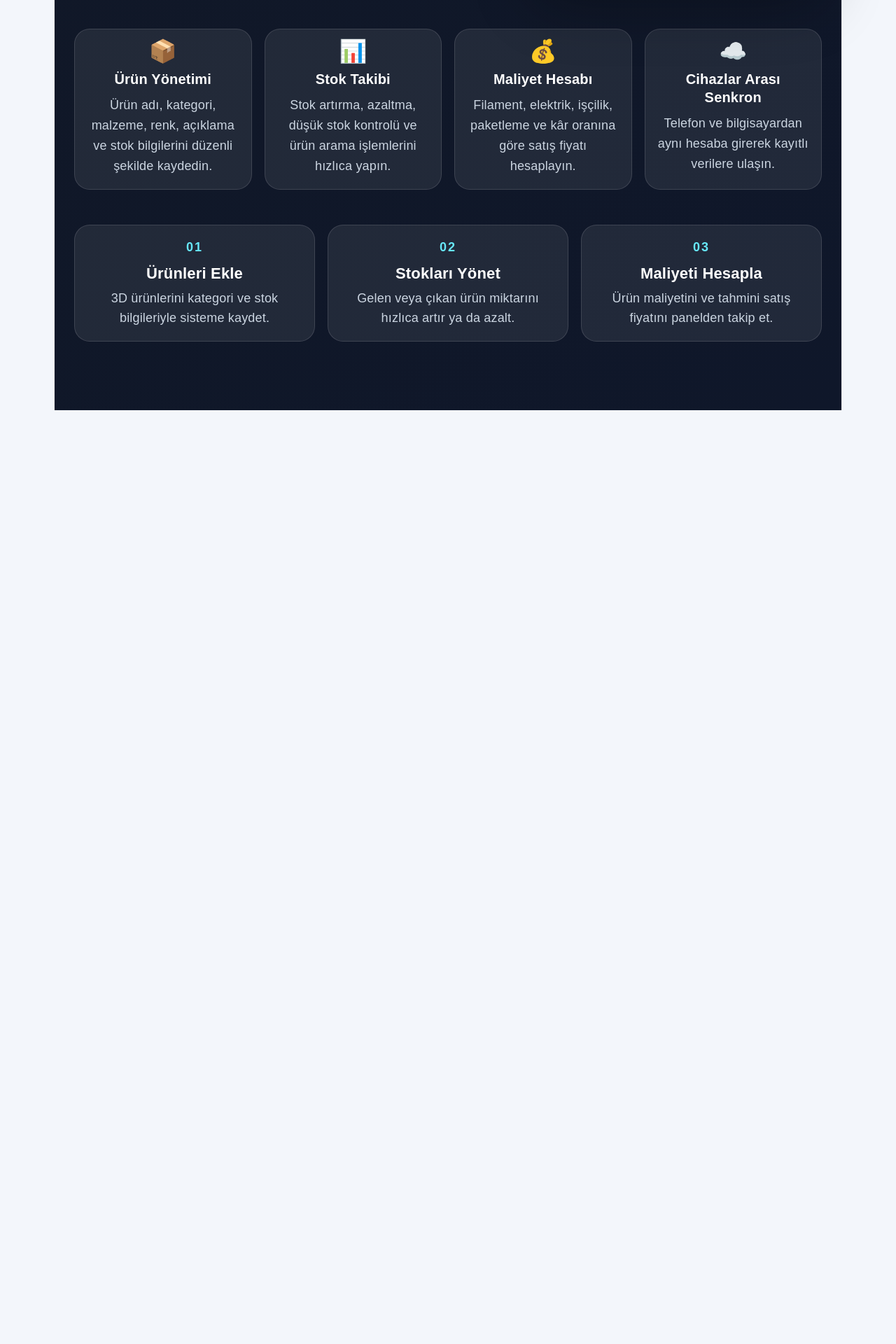
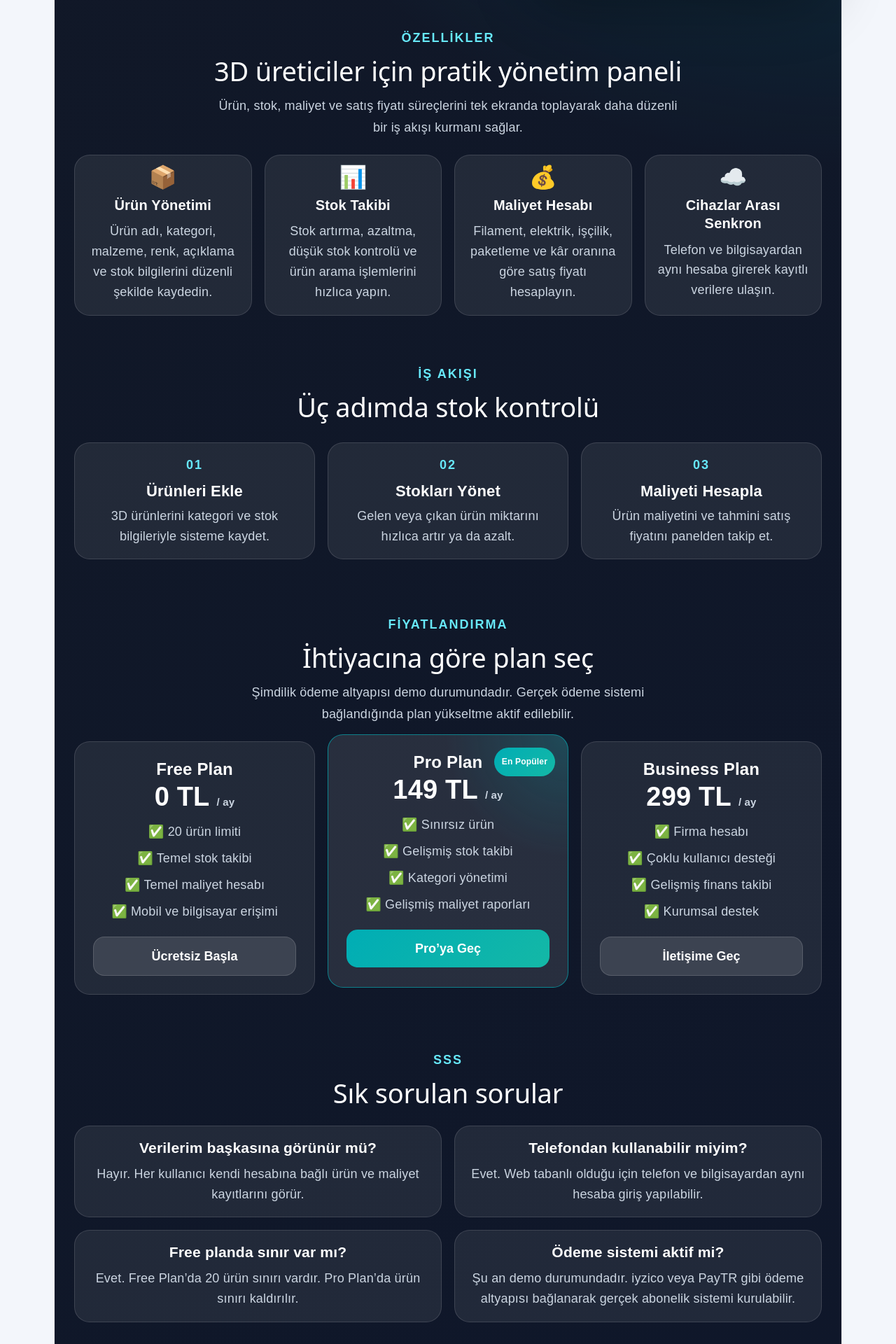
Before and after one commit to emir2-scu/NuveraStockWebApp, a React (Vite) app: page / in a window 1280 px wide. Shown: the part 780-2700 px from the top of the page at 70% size. Before the commit the page ends 1366 px from the top, so only its background shows below. Built offline with nearby package versions, Linux system fonts and the light colour scheme.

Commit message:
Add pricing page admin plan and free product limit

```diff
--- a/src/App.jsx
+++ b/src/App.jsx
@@ -93,7 +93,8 @@ function App() {
           {
             id: session.user.id,
             email: session.user.email,
-            plan: "free",
+            plan: session.user.email === "emir93716@gmail.com" ? "admin" : "free",
+            is_admin: session.user.email === "emir93716@gmail.com",
           },
         ])
         .select()
@@ -142,10 +143,7 @@ function App() {
       return;
     }
 
-    alert(
-      "Kayıt oluşturuldu. Eğer mail doğrulama açıksa mailini kontrol et. Sonra giriş yapabilirsin."
-    );
-
+    alert("Kayıt oluşturuldu. Şimdi aynı mail ve şifreyle giriş yapabilirsin.");
     setAuthMode("login");
   };
 
@@ -198,6 +196,16 @@ function App() {
   const lowStock = products.filter((p) => Number(p.stock) <= 5).length;
   const totalCost = costs.reduce((sum, c) => sum + Number(c.total_cost || 0), 0);
   const totalSale = costs.reduce((sum, c) => sum + Number(c.sale_price || 0), 0);
+
+  const isAdmin =
+    profile?.is_admin === true ||
+    profile?.plan === "admin" ||
+    session?.user?.email === "emir93716@gmail.com";
+
+  const isPro = profile?.plan === "pro" || profile?.plan === "business";
+  const freeProductLimit = 20;
+  const canAddMoreProducts =
+    isAdmin || isPro || products.length < freeProductLimit;
 
   const categories = [
     "Tüm Ürünler",
@@ -249,6 +257,13 @@ function App() {
 
   const addProduct = async () => {
     if (!session?.user) return;
+
+    if (!canAddMoreProducts) {
+      alert(
+        "Free Plan'da en fazla 20 ürün ekleyebilirsiniz. Daha fazla ürün için Pro plana geçmeniz gerekir."
+      );
+      return;
+    }
 
     if (!form.name || !form.stock) {
       alert("Ürün adı ve stok adedi boş bırakılamaz.");
@@ -453,6 +468,7 @@ function App() {
       display: flex;
       align-items: center;
       gap: 18px;
+      flex-wrap: wrap;
     }
 
     .landing-nav a {
@@ -538,7 +554,9 @@ function App() {
     .dashboard-grid div,
     .dashboard-product,
     .feature-card,
-    .workflow-section div {
+    .workflow-section div,
+    .pricing-card,
+    .faq-card {
       background: rgba(255, 255, 255, 0.08);
       border: 1px solid rgba(255, 255, 255, 0.13);
       border-radius: 22px;
@@ -644,9 +662,34 @@ function App() {
       color: white;
     }
 
+    .landing-section-title {
+      max-width: 1180px;
+      margin: 0 auto 24px;
+      text-align: center;
+    }
+
+    .landing-section-title span {
+      color: #67e8f9;
+      font-weight: 900;
+      letter-spacing: 2px;
+    }
+
+    .landing-section-title h2 {
+      margin: 12px 0;
+      font-size: 38px;
+      color: white;
+    }
+
+    .landing-section-title p {
+      margin: 0 auto;
+      max-width: 680px;
+      color: #cbd5e1;
+      line-height: 1.7;
+    }
+
     .features-section {
       max-width: 1180px;
-      margin: 0 auto 50px;
+      margin: 0 auto 70px;
       display: grid;
       grid-template-columns: repeat(4, 1fr);
       gap: 18px;
@@ -671,7 +714,7 @@ function App() {
 
     .workflow-section {
       max-width: 1180px;
-      margin: 28px auto 70px;
+      margin: 28px auto 80px;
       display: grid;
       grid-template-columns: repeat(3, 1fr);
       gap: 18px;
@@ -690,6 +733,106 @@ function App() {
     }
 
     .workflow-section p {
+      margin: 0;
+      color: #cbd5e1;
+      line-height: 1.6;
+    }
+
+    .pricing-section {
+      max-width: 1180px;
+      margin: 0 auto 80px;
+      display: grid;
+      grid-template-columns: repeat(3, 1fr);
+      gap: 18px;
+    }
+
+    .pricing-card {
+      position: relative;
+      padding: 26px;
+    }
+
+    .pricing-card.featured {
+      border-color: rgba(0, 173, 181, 0.65);
+      background:
+        radial-gradient(circle at top right, rgba(0, 173, 181, 0.22), transparent 35%),
+        rgba(255, 255, 255, 0.1);
+      transform: translateY(-10px);
+    }
+
+    .pricing-label {
+      position: absolute;
+      top: 18px;
+      right: 18px;
+      background: linear-gradient(135deg, #00adb5, #14b8a6);
+      color: white;
+      padding: 7px 11px;
+      border-radius: 999px;
+      font-size: 12px;
+      font-weight: 900;
+    }
+
+    .pricing-card h3 {
+      margin: 0 0 12px;
+      color: white;
+      font-size: 24px;
+    }
+
+    .pricing-price {
+      font-size: 38px;
+      font-weight: 900;
+      color: white;
+      margin-bottom: 16px;
+    }
+
+    .pricing-price span {
+      color: #cbd5e1;
+      font-size: 15px;
+      font-weight: 700;
+    }
+
+    .pricing-card ul {
+      list-style: none;
+      padding: 0;
+      margin: 0 0 22px;
+    }
+
+    .pricing-card li {
+      color: #cbd5e1;
+      margin-bottom: 11px;
+      line-height: 1.5;
+    }
+
+    .pricing-card button {
+      width: 100%;
+      border: 0;
+      border-radius: 16px;
+      padding: 14px;
+      font-weight: 900;
+      cursor: pointer;
+      color: white;
+      background: rgba(255, 255, 255, 0.12);
+      border: 1px solid rgba(255, 255, 255, 0.14);
+    }
+
+    .pricing-card.featured button {
+      background: linear-gradient(135deg, #00adb5, #14b8a6);
+      border: 0;
+    }
+
+    .faq-section {
+      max-width: 1180px;
+      margin: 0 auto 80px;
+      display: grid;
+      grid-template-columns: repeat(2, 1fr);
+      gap: 18px;
+    }
+
+    .faq-card h3 {
+      margin: 0 0 10px;
+      color: white;
+    }
+
+    .faq-card p {
       margin: 0;
       color: #cbd5e1;
       line-height: 1.6;
@@ -705,18 +848,18 @@ function App() {
         font-size: 42px;
       }
 
-      .features-section {
+      .features-section,
+      .pricing-section {
         grid-template-columns: repeat(2, 1fr);
       }
 
-      .workflow-section {
+      .workflow-section,
+      .faq-section {
         grid-template-columns: 1fr;
       }
 
-      .landing-nav {
-        width: 100%;
-        justify-content: space-between;
-        flex-wrap: wrap;
+      .pricing-card.featured {
+        transform: none;
       }
     }
 
@@ -735,7 +878,8 @@ function App() {
         font-size: 36px;
       }
 
-      .features-section {
+      .features-section,
+      .pricing-section {
         grid-template-columns: 1fr;
       }
 
@@ -781,6 +925,8 @@ function App() {
           <nav className="landing-nav">
             <a href="#features">Özellikler</a>
             <a href="#workflow">Nasıl Çalışır?</a>
+            <a href="#pricing">Fiyatlandırma</a>
+            <a href="#faq">SSS</a>
             <button onClick={() => setShowLogin(true)}>Giriş Yap</button>
           </nav>
         </header>
@@ -800,8 +946,8 @@ function App() {
             </p>
 
             <div className="hero-buttons">
-              <button onClick={() => setShowLogin(true)}>Panele Giriş Yap</button>
-              <a href="#features">Sistemi İncele</a>
+              <button onClick={() => setShowLogin(true)}>Ücretsiz Başla</button>
+              <a href="#pricing">Planları İncele</a>
             </div>
 
             <div className="hero-mini-stats">
@@ -814,8 +960,8 @@ function App() {
                 <span>Telefon uyumlu</span>
               </div>
               <div>
-                <strong>Hızlı</strong>
-                <span>Kolay stok işlemi</span>
+                <strong>Güvenli</strong>
+                <span>Kullanıcıya özel veri</span>
               </div>
             </div>
           </div>
@@ -843,8 +989,8 @@ function App() {
                 <strong>Hesapla</strong>
               </div>
               <div>
-                <span>Raporlama</span>
-                <strong>Hazır</strong>
+                <span>Plan</span>
+                <strong>Pro</strong>
               </div>
             </div>
 
@@ -866,7 +1012,16 @@ function App() {
           </div>
         </section>
 
-        <section className="features-section" id="features">
+        <div className="landing-section-title" id="features">
+          <span>ÖZELLİKLER</span>
+          <h2>3D üreticiler için pratik yönetim paneli</h2>
+          <p>
+            Ürün, stok, maliyet ve satış fiyatı süreçlerini tek ekranda
+            toplayarak daha düzenli bir iş akışı kurmanı sağlar.
+          </p>
+        </div>
+
+        <section className="features-section">
           <div className="feature-card">
             <div>📦</div>
             <h3>Ürün Yönetimi</h3>
@@ -904,7 +1059,12 @@ function App() {
           </div>
         </section>
 
-        <section className="workflow-section" id="workflow">
+        <div className="landing-section-title" id="workflow">
+          <span>İŞ AKIŞI</span>
+          <h2>Üç adımda stok kontrolü</h2>
+        </div>
+
+        <section className="workflow-section">
           <div>
             <span>01</span>
             <h3>Ürünleri Ekle</h3>
@@ -921,6 +1081,99 @@ function App() {
             <span>03</span>
             <h3>Maliyeti Hesapla</h3>
             <p>Ürün maliyetini ve tahmini satış fiyatını panelden takip et.</p>
+          </div>
+        </section>
+
+        <div className="landing-section-title" id="pricing">
+          <span>FİYATLANDIRMA</span>
+          <h2>İhtiyacına göre plan seç</h2>
+          <p>
+            Şimdilik ödeme altyapısı demo durumundadır. Gerçek ödeme sistemi
+            bağlandığında plan yükseltme aktif edilebilir.
+          </p>
+        </div>
+
+        <section className="pricing-section">
+          <div className="pricing-card">
+            <h3>Free Plan</h3>
+            <div className="pricing-price">
+              0 TL <span>/ ay</span>
+            </div>
+            <ul>
+              <li>✅ 20 ürün limiti</li>
+              <li>✅ Temel stok takibi</li>
+              <li>✅ Temel maliyet hesabı</li>
+              <li>✅ Mobil ve bilgisayar erişimi</li>
+            </ul>
+            <button onClick={() => setShowLogin(true)}>Ücretsiz Başla</button>
+          </div>
+
+          <div className="pricing-card featured">
+            <div className="pricing-label">En Popüler</div>
+            <h3>Pro Plan</h3>
+            <div className="pricing-price">
+              149 TL <span>/ ay</span>
+            </div>
+            <ul>
+              <li>✅ Sınırsız ürün</li>
+              <li>✅ Gelişmiş stok takibi</li>
+              <li>✅ Kategori yönetimi</li>
+              <li>✅ Gelişmiş maliyet raporları</li>
+            </ul>
+            <button onClick={() => setShowLogin(true)}>Pro’ya Geç</button>
+          </div>
+
+          <div className="pricing-card">
+            <h3>Business Plan</h3>
+            <div className="pricing-price">
+              299 TL <span>/ ay</span>
+            </div>
+            <ul>
+              <li>✅ Firma hesabı</li>
+              <li>✅ Çoklu kullanıcı desteği</li>
+              <li>✅ Gelişmiş finans takibi</li>
+              <li>✅ Kurumsal destek</li>
+            </ul>
+            <button onClick={() => setShowLogin(true)}>İletişime Geç</button>
+          </div>
+        </section>
+
+        <div className="landing-section-title" id="faq">
+          <span>SSS</span>
+          <h2>Sık sorulan sorular</h2>
+        </div>
+
+        <section className="faq-section">
+          <div className="faq-card">
+            <h3>Verilerim başkasına görünür mü?</h3>
+            <p>
+              Hayır. Her kullanıcı kendi hesabına bağlı ürün ve maliyet
+              kayıtlarını görür.
+            </p>
+          </div>
+
+          <div className="faq-card">
+            <h3>Telefondan kullanabilir miyim?</h3>
+            <p>
+              Evet. Web tabanlı olduğu için telefon ve bilgisayardan aynı
+              hesaba giriş yapılabilir.
+            </p>
+          </div>
+
+          <div className="faq-card">
+            <h3>Free planda sınır var mı?</h3>
+            <p>
+              Evet. Free Plan’da 20 ürün sınırı vardır. Pro Plan’da ürün sınırı
+              kaldırılır.
+            </p>
+          </div>
+
+          <div className="faq-card">
+            <h3>Ödeme sistemi aktif mi?</h3>
+            <p>
+              Şu an demo durumundadır. iyzico veya PayTR gibi ödeme altyapısı
+              bağlanarak gerçek abonelik sistemi kurulabilir.
+            </p>
           </div>
         </section>
       </div>
@@ -941,7 +1194,7 @@ function App() {
           <p>
             {authMode === "login"
               ? "Stok sistemine erişmek için mail ve şifrenizi girin."
-              : "7 gün ücretsiz deneme için hesap oluşturun."}
+              : "Free Plan ile hesap oluşturun. 20 ürün limitiyle başlayın."}
           </p>
 
           <button
@@ -1087,7 +1340,7 @@ function App() {
           {session.user.email}
           <br />
           <br />
-          Supabase senkron aktif
+          {isAdmin ? "Admin hesap aktif" : "Supabase senkron aktif"}
         </p>
       </aside>
 
@@ -1173,6 +1426,16 @@ function App() {
                 </p>
               </div>
             </header>
+
+            {!canAddMoreProducts && (
+              <section className="panel">
+                <h3>Free Plan Limiti</h3>
+                <p className="empty">
+                  Free Plan’da 20 ürün sınırına ulaştınız. Daha fazla ürün için
+                  Pro plana geçmeniz gerekir.
+                </p>
+              </section>
+            )}
 
             <div className="search-box">
               <input
@@ -1574,31 +1837,40 @@ function App() {
                 <h3>Abonelik Planı</h3>
 
                 <div className="plan-badge">
-                  {profile?.plan === "pro" ? "Pro Plan" : "Free Plan"}
+                  {isAdmin
+                    ? "Admin Plan"
+                    : profile?.plan === "pro"
+                    ? "Pro Plan"
+                    : profile?.plan === "business"
+                    ? "Business Plan"
+                    : "Free Plan"}
                 </div>
 
                 <p>
-                  Şu anda 7 günlük ücretsiz deneme sürümündesiniz. Deneme
-                  süresi sonunda plan yükseltme alanı aktif edilebilir.
+                  {isAdmin
+                    ? "Bu hesap yönetici hesabıdır. Ürün sınırı yoktur ve tüm premium özellikler açıktır."
+                    : "Şu anda Free Plan kullanıyorsunuz. Free Plan'da 20 ürün sınırı vardır. Daha fazla ürün için Pro plana geçebilirsiniz."}
                 </p>
 
                 <div className="settings-row">
                   <span>Plan</span>
-                  <strong>{profile?.plan || "free"}</strong>
+                  <strong>{isAdmin ? "admin" : profile?.plan || "free"}</strong>
                 </div>
 
                 <div className="settings-row">
-                  <span>Deneme Süresi</span>
-                  <strong>7 Gün</strong>
+                  <span>Ürün Limiti</span>
+                  <strong>
+                    {isAdmin || isPro ? "Sınırsız" : `${products.length} / 20`}
+                  </strong>
                 </div>
 
                 <div className="settings-row">
                   <span>Ödeme Durumu</span>
-                  <strong>Demo / Pasif</strong>
+                  <strong>{isAdmin ? "Yönetici" : "Demo / Pasif"}</strong>
                 </div>
 
                 <button className="primary" disabled>
-                  Plan Yükseltme Yakında
+                  {isAdmin ? "Admin Yetkisi Aktif" : "Plan Yükseltme Yakında"}
                 </button>
               </div>
             </section>
```
